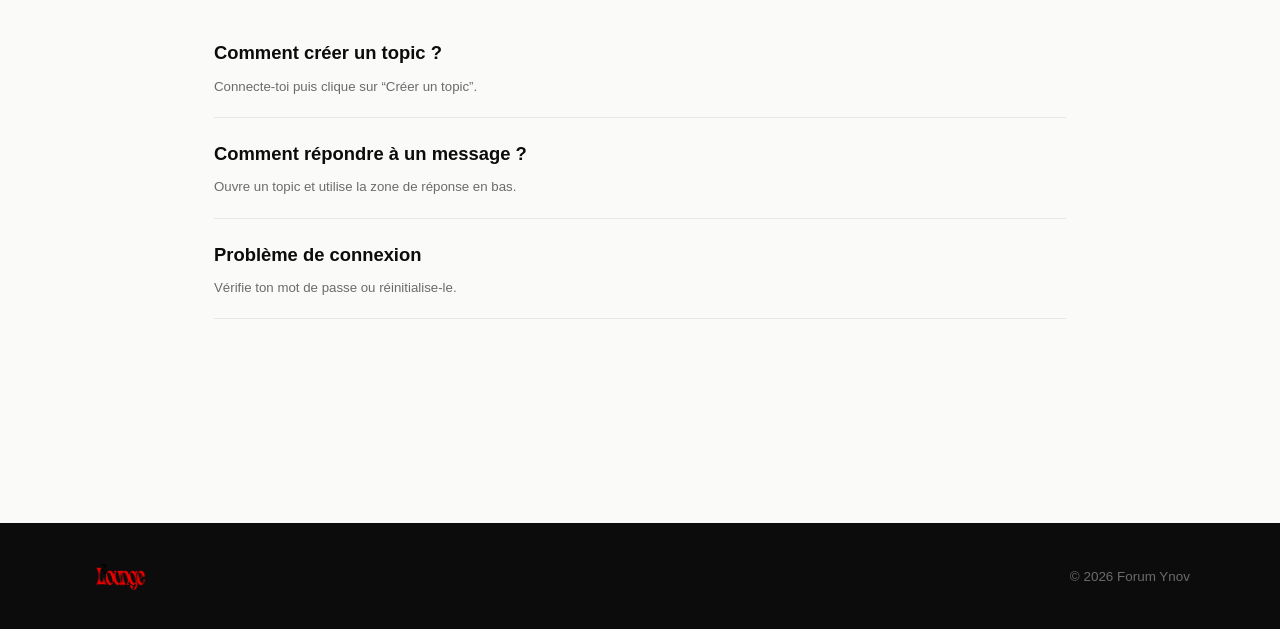
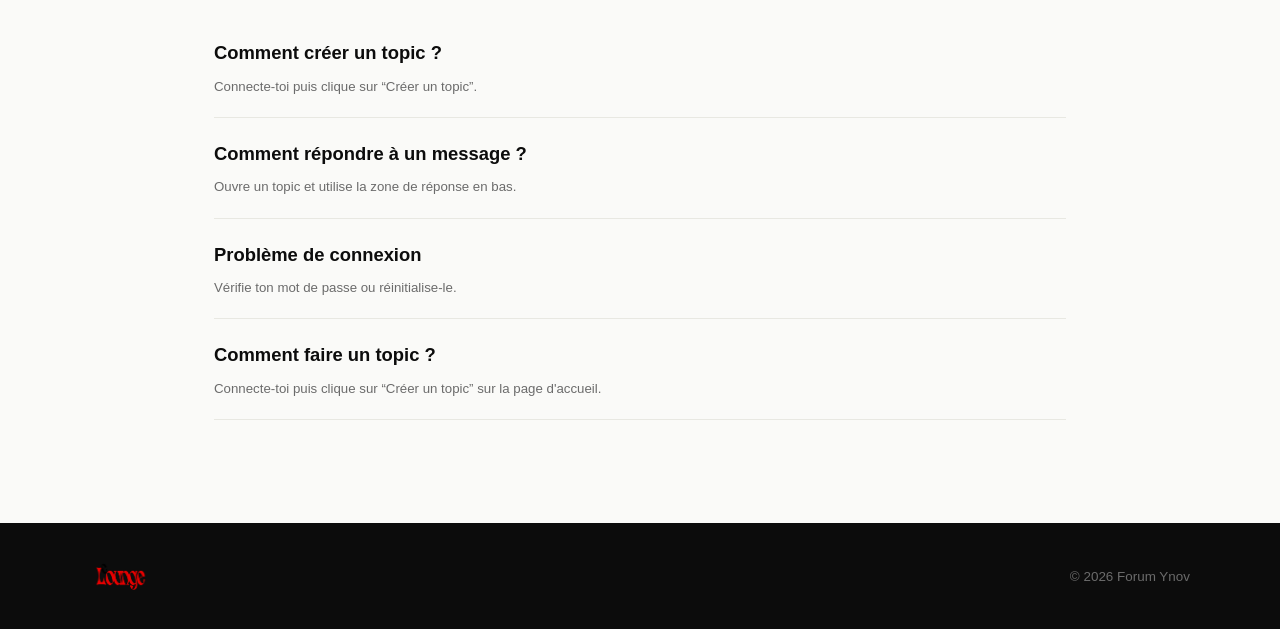
Before and after one commit to Harld9/livrables_forum_groupe12, a website: page frontend/help.html in a window 1280 px wide. Shown: the part 169-798 px from the top of the page. Drawn offline with Linux system fonts and the light colour scheme.

Commit message:
modif assets

```diff
--- a/frontend/help.html
+++ b/frontend/help.html
@@ -57,6 +57,14 @@
                 </div>
             </div>
 
+            <div class="topic-card">
+                <div class="topic-card-body">
+                    <div class="topic-card-title">Comment faire un topic ?</div>
+                    <div class="topic-card-info">
+                        Connecte-toi puis clique sur “Créer un topic” sur la page d'accueil.
+                    </div>
+                </div>
+            </div>
         </section>
 
     </div>
```
Also changed, not shown: frontend/index.html (+1 -1 lines), frontend/assets/lounge-banner.png.
